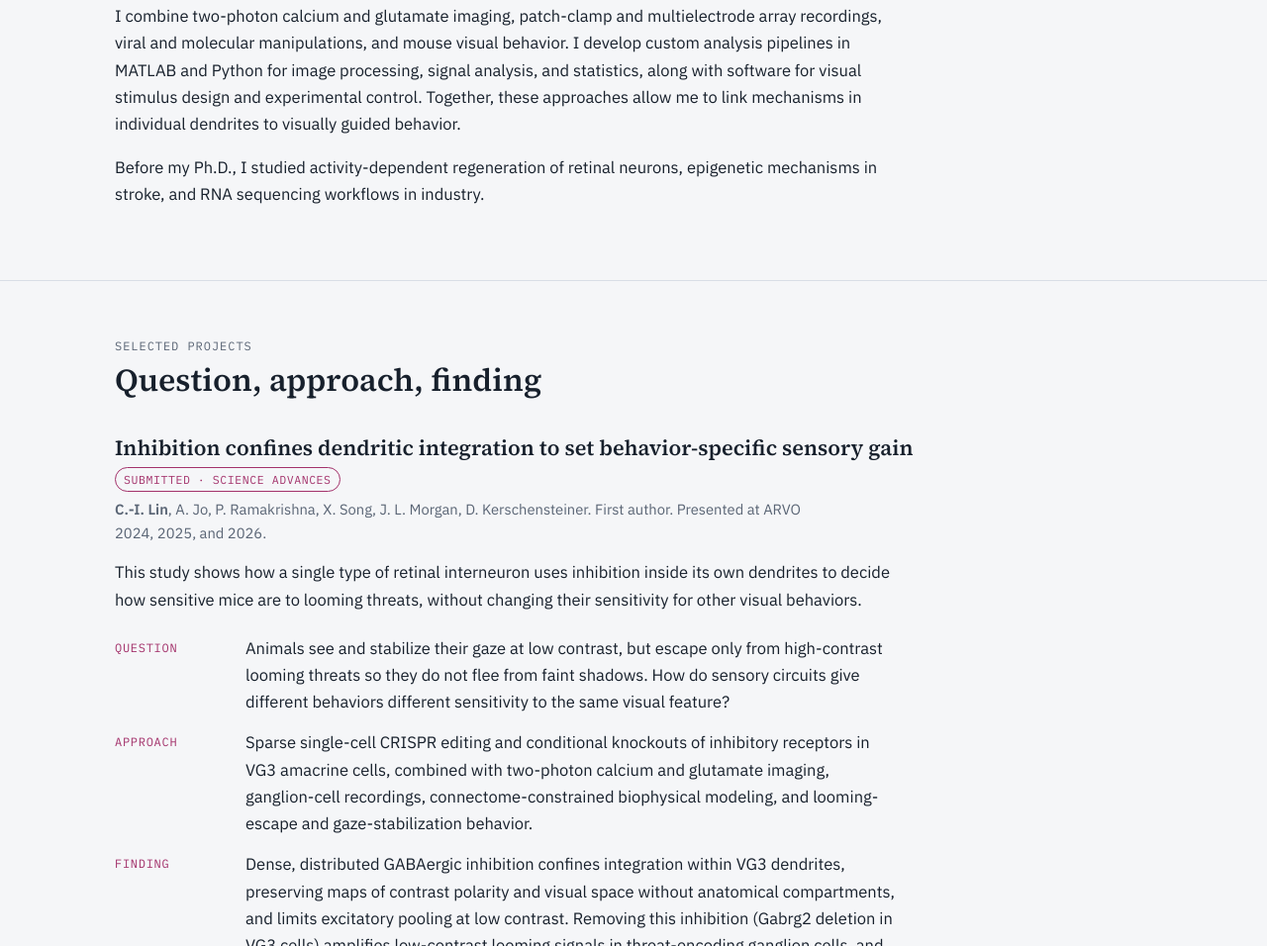
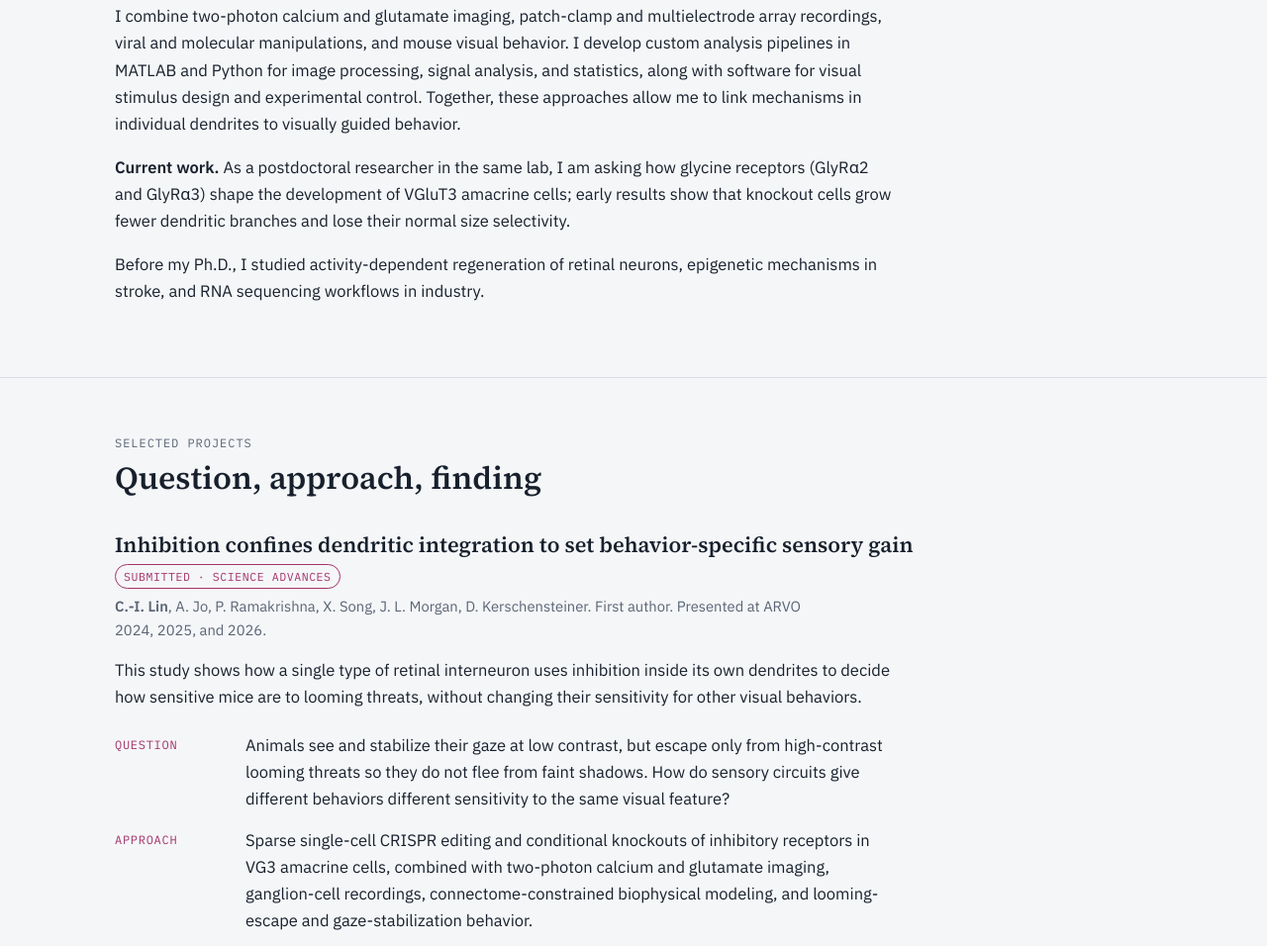
Before and after one commit to cilin6268/cilin6268.github.io, a plain HTML site: page index.html in a window 1280 px wide. Shown: the part 1072-2028 px from the top of the page at 99% size. Drawn offline with Linux system fonts and the light colour scheme.

Commit message:
Add files via upload

```diff
--- a/index.html
+++ b/index.html
@@ -288,6 +288,7 @@ footer { padding-block: 32px 48px; color: var(--muted); font-size: 0.85rem; bord
     <div class="prose">
       <p>The retina is part of the central nervous system and one of the most accessible places to study how neural circuits compute. Its cell types are well defined, its input can be controlled precisely with light, and its output can be traced all the way to behavior. Rather than simply passing images to the brain, retinal circuits split the visual scene into parallel channels, each tuned to a feature such as contrast, motion, or approaching objects. My Ph.D. work asks how single neurons perform these computations, with a focus on VGluT3-expressing amacrine cells, whose dendrites process inputs locally and send different signals to different targets.</p>
       <p>I combine two-photon calcium and glutamate imaging, patch-clamp and multielectrode array recordings, viral and molecular manipulations, and mouse visual behavior. I develop custom analysis pipelines in MATLAB and Python for image processing, signal analysis, and statistics, along with software for visual stimulus design and experimental control. Together, these approaches allow me to link mechanisms in individual dendrites to visually guided behavior.</p>
+      <p><b>Current work.</b> As a postdoctoral researcher in the same lab, I am asking how glycine receptors (GlyRα2 and GlyRα3) shape the development of VGluT3 amacrine cells; early results show that knockout cells grow fewer dendritic branches and lose their normal size selectivity.</p>
       <p>Before my Ph.D., I studied activity-dependent regeneration of retinal neurons, epigenetic mechanisms in stroke, and RNA sequencing workflows in industry.</p>
     </div>
   </div>
```
